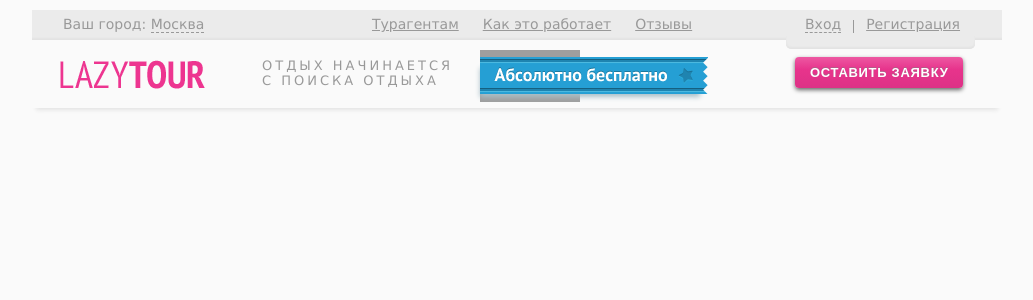
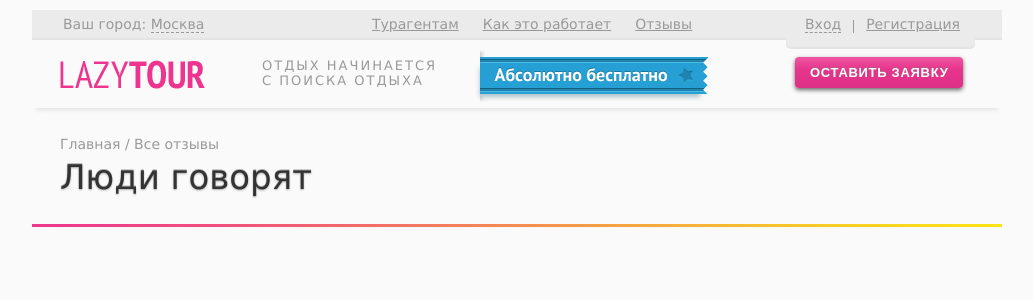
Before and after one commit to AndreyKachanov/lazytour, a PHP site: page / in a window 1280 px wide. Shown: the top 300 px of the page, without its empty margins (123-1156 px from the left). Run offline with PHP 8.4, Linux system fonts and the light colour scheme; grey boxes are pictures that could not be loaded.

Commit message:
Adding page_info block

```diff
--- a/index.php
+++ b/index.php
@@ -2,9 +2,8 @@
 <html>
 	<head>
 		<title>Lazytour</title>
-		<meta http-equiv="Content-Type" content="text/html; charset=uft-8">
+		<meta http-equiv="Content-Type" content="text/html; charset=UTF-8">
 		<link rel="stylesheet" type="text/css" href="style.css">
-
 	</head>
 	<body>
 		<div id="wrapper">
@@ -38,11 +37,18 @@
 					</div>
 					<div class="left_shadow"></div>
 					<div class="absolute"></div>
-					<div class="claim">
-						<button type="button" name="" value="" class="button_claim">Оставить заявку</button>
-					</div>
+					<button type="button" name="" value="" class="button_claim">Оставить заявку</button>
 				</div>
 			</header>
+			<div id="page_info">
+					<ul class="breadcrumbs">
+						<li><a href="">Главная</a>&nbsp;/&nbsp;</li>
+						<li><a href="">Все отзывы</a></li>
+					</ul>
+					<h1 class="page_name">Люди говорят</h1>
+				<div class="colored_line"></div>
+				<div class="shadow_line"></div>
+			</div>
 
 		</div>
 	</body>
--- a/style.css
+++ b/style.css
@@ -149,7 +149,7 @@ header .top_menu {
 }
 
 .recreation p {
-	letter-spacing: 3px;
+	letter-spacing: 2px;
 }
 
 .left_shadow {
@@ -171,13 +171,10 @@ header .top_menu {
 	box-shadow: -4px 7px 5px -4px #abc0c9, 0px 0px 0 #abc0c9;
 }
 
-.claim {
+.button_claim {
 	position: absolute;
-	left: 763px;
-	top: 17px;
-}
-
-.button_claim {
+  	left: 763px;
+  	top: 17px;
 	/*outline: none;*/
 	border: none;
 	cursor: pointer;
@@ -204,3 +201,71 @@ header .top_menu {
 }
 
 /*конец блока логтипа LazyTour*/
+
+/*начало блока Люди*/
+#page_info {
+	height: 123px;
+	/*border: 1px solid red;*/
+	position: relative;
+}
+
+/*.people_says {
+	height: 115px;
+	border: 1px solid red;
+	position: relative;
+}
+*/
+.breadcrumbs {
+	margin: 0;
+	padding: 0;
+	position: absolute;
+	left: 28px;
+	top: 28px;
+	font: 14px "Myriad Pro", Verdana, sans-serif;
+	color: #999999;
+}
+
+.breadcrumbs li {
+	display: block;
+	float: left;
+	list-style: none;
+}
+
+.breadcrumbs a {
+	font: 14px "Myriad Pro", Verdana, sans-serif;
+	color: #999999;
+	text-decoration: none;
+}
+
+.breadcrumbs a:hover {
+	text-decoration: underline;
+}
+
+.page_name {
+	margin: 0;
+	position: absolute;
+	left: 28px;
+	top: 49px;
+	color: #333;
+	font: 3.4em "Myriad Pro", Verdana, sans-serif;
+	text-shadow: 0px -1px 0px #aeaeae, 0 1px 2px #aeaeae;
+}
+
+/*конец блока Люди*/
+
+/*цветная линия + тень*/
+.colored_line {
+	position: absolute;
+	bottom: 4px;
+	height: 3px;
+	width: 970px;
+	background: url(img/colored_line.png) no-repeat;
+}
+
+.shadow_line {
+	position: absolute;
+	bottom: 0px;
+	height: 5px;
+	width: 970px;
+	background: url(img/shadow_line.png) no-repeat;
+}
```
Also changed, not shown: img/colored_line.png (added), img/left_shadow.png (added), img/shadow_line.png (added).
